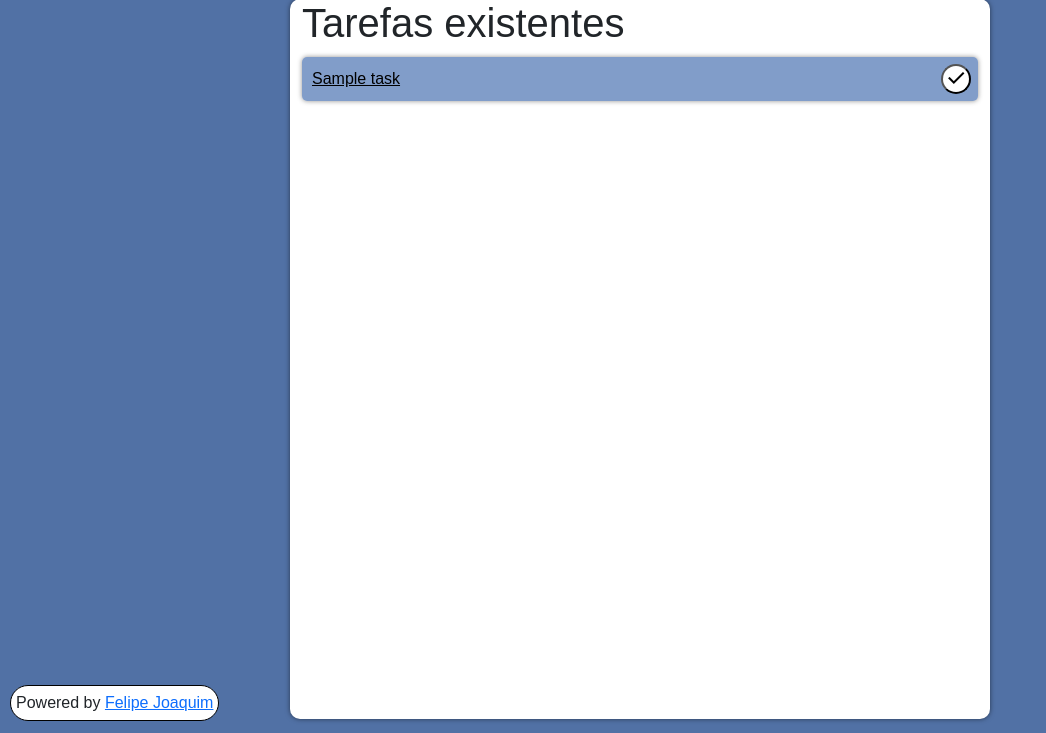
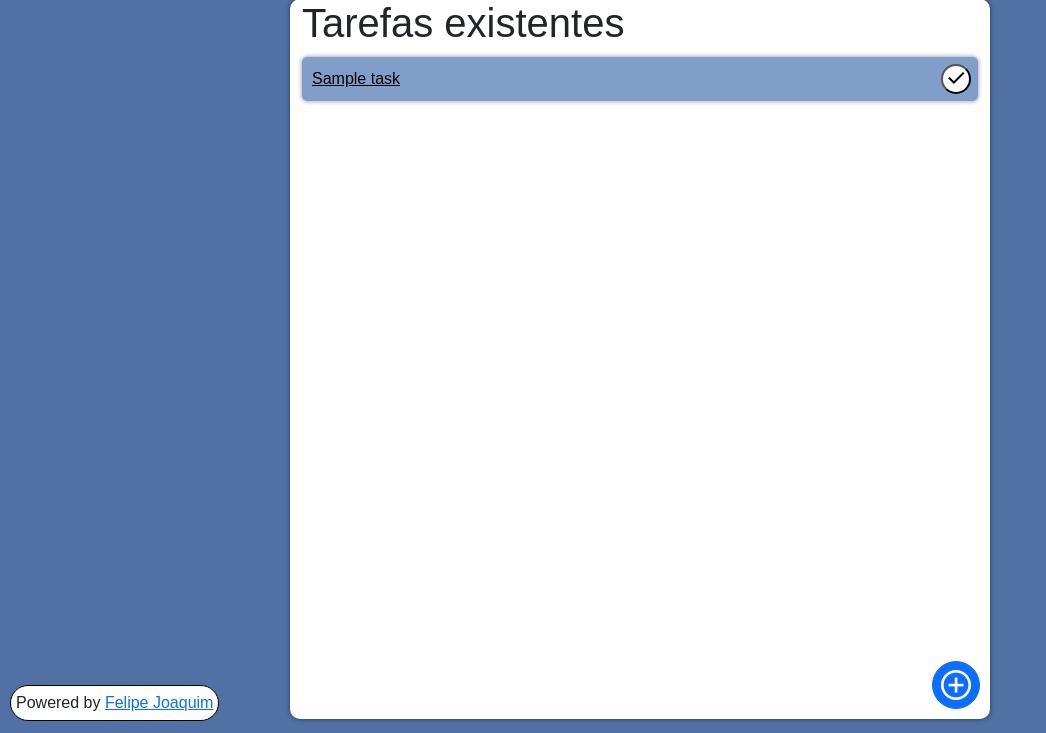
Before and after one commit to felipe-fjs/todo-project, a Flask app: page /task/home in a window 1280 px wide. Shown: the part 67-800 px from the top of the page, without its empty margins (0-1046 px from the left). Run offline with Flask 3, Linux system fonts and the light colour scheme; a user stored in the database is signed in; tables that the repository leaves empty hold one stand-in row (values such as "Sample post"); some libraries are stand-ins or nearby versions.

Commit message:
adicionado botão "nova task" na home

```diff
--- a/app/static/css/tasks/mobile.css
+++ b/app/static/css/tasks/mobile.css
@@ -64,6 +64,8 @@ main {
 }
 
 main .bg-tasks {
+  position: relative;
+
   width: 90vw;
   margin-top: 10px;
   background-color: white;
--- a/app/templates/tasks/read.html
+++ b/app/templates/tasks/read.html
@@ -1,5 +1,24 @@
 {% extends "tasks/base.html" %}
 {% block title %}Tarefas{% endblock %}
+
+{% block head %}
+    <style>
+        #new_task {
+            position: absolute;
+            bottom: 10px;
+            right: 10px;
+
+            font-size: 36px;
+            padding: 5px;
+            border-radius: 50%;
+
+            transition: box-shadow .5s;
+        }
+        #new_task:hover {
+            box-shadow: 3px 3px 5px rgba(0, 0, 0, 0.75);
+        }
+    </style>
+{% endblock %}
 
 {% block content %}
 <main class="container">
@@ -21,6 +40,7 @@
             <h2 class="alert alert-warning">Não há tarefas cadastradas, crie novas em <a
                     href="{{ url_for('tasks.create')}}">Criar tarefas</a></h2>
             {% endif %}
+            <span id="new_task" class="material-symbols-outlined btn btn-primary" title="Adicionar nova tarefa">add_circle</span>
         </div>
     </div>
 </main>
```
